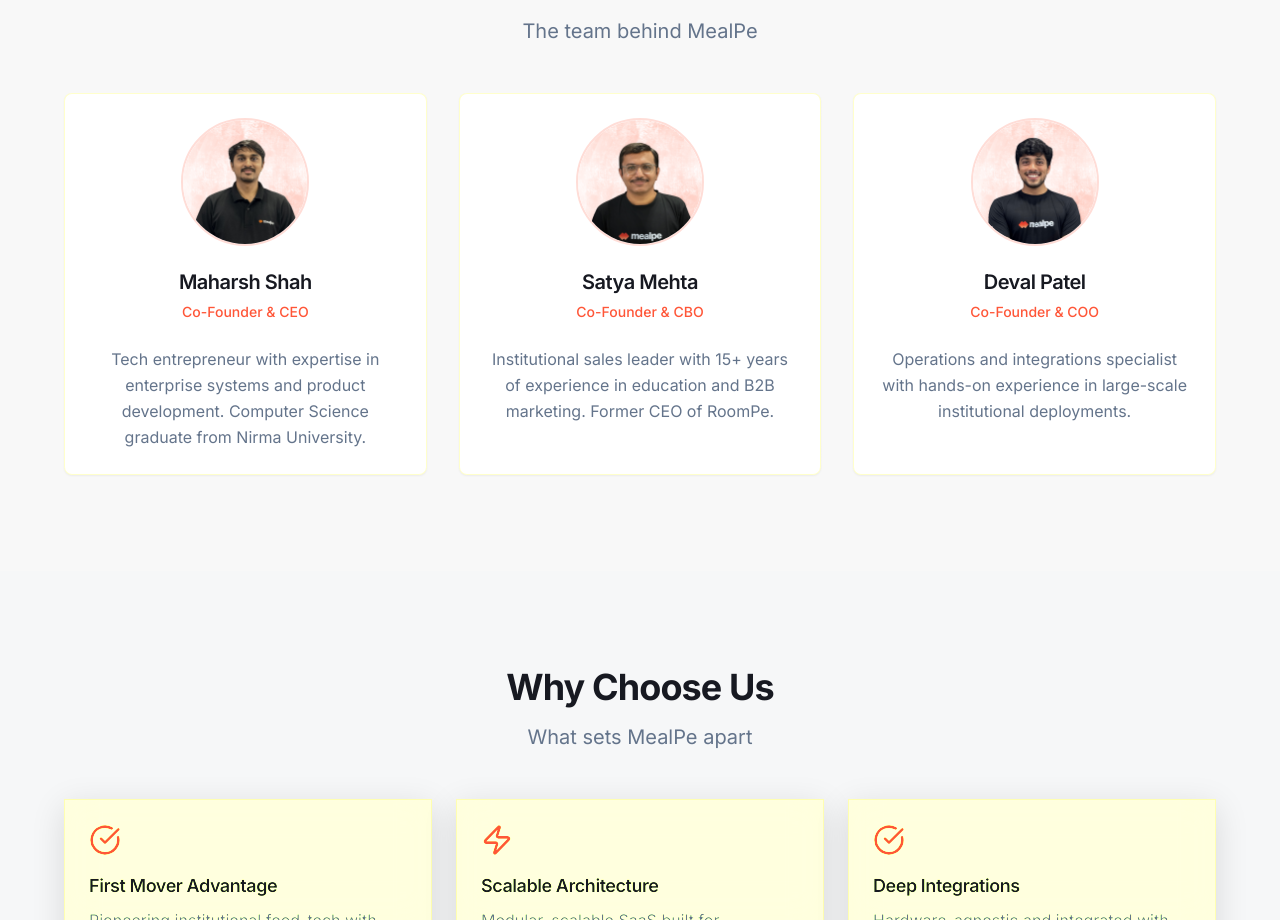
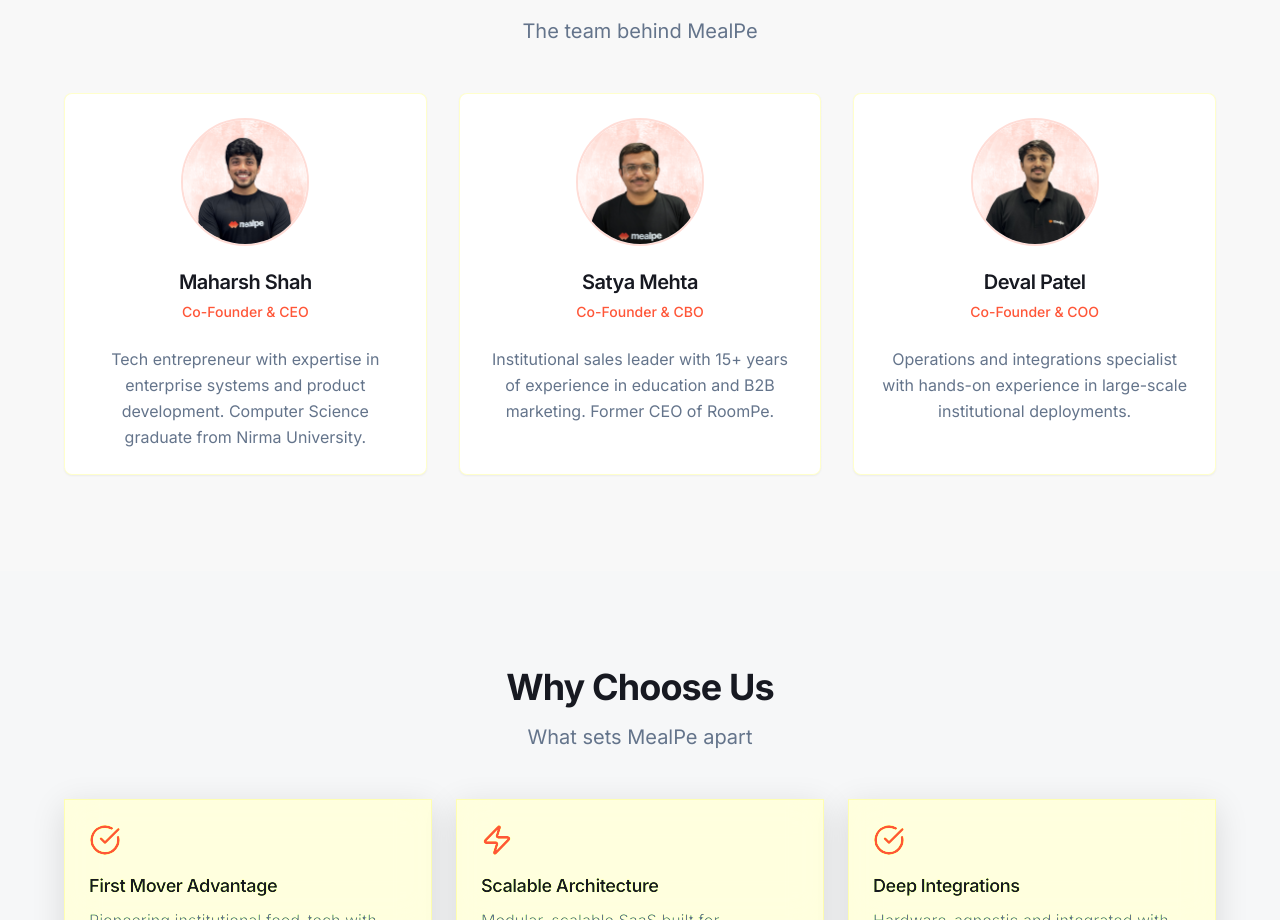
Before and after one commit to MaharshAtRajat/mealpe-foodtech-platform, a React (Vite) app: page /about in a window 1280 px wide. Shown: the part 3300-4220 px from the top of the page. Built offline with nearby package versions, Linux system fonts and the light colour scheme.

Commit message:
Swap founder images

```diff
--- a/src/pages/About.tsx
+++ b/src/pages/About.tsx
@@ -212,7 +212,7 @@ export const About = () => {
                   <CardHeader className="text-center">
                     <div className="w-32 h-32 rounded-full overflow-hidden mx-auto mb-4 border-2 border-primary/20">
                       <img
-                        src="/lovable-uploads/fc73eae4-95a4-4008-a062-2fc950cec588.png"
+                        src="/lovable-uploads/e9ab43f2-a5b7-4fbe-bda0-046b5f91a295.png"
                         alt="Maharsh Shah - Co-Founder & CEO"
                         className="w-full h-full object-cover"
                       />
@@ -250,7 +250,7 @@ export const About = () => {
                   <CardHeader className="text-center">
                     <div className="w-32 h-32 rounded-full overflow-hidden mx-auto mb-4 border-2 border-primary/20">
                       <img
-                        src="/lovable-uploads/e9ab43f2-a5b7-4fbe-bda0-046b5f91a295.png"
+                        src="/lovable-uploads/fc73eae4-95a4-4008-a062-2fc950cec588.png"
                         alt="Deval Patel - Co-Founder & COO"
                         className="w-full h-full object-cover"
                       />
```
